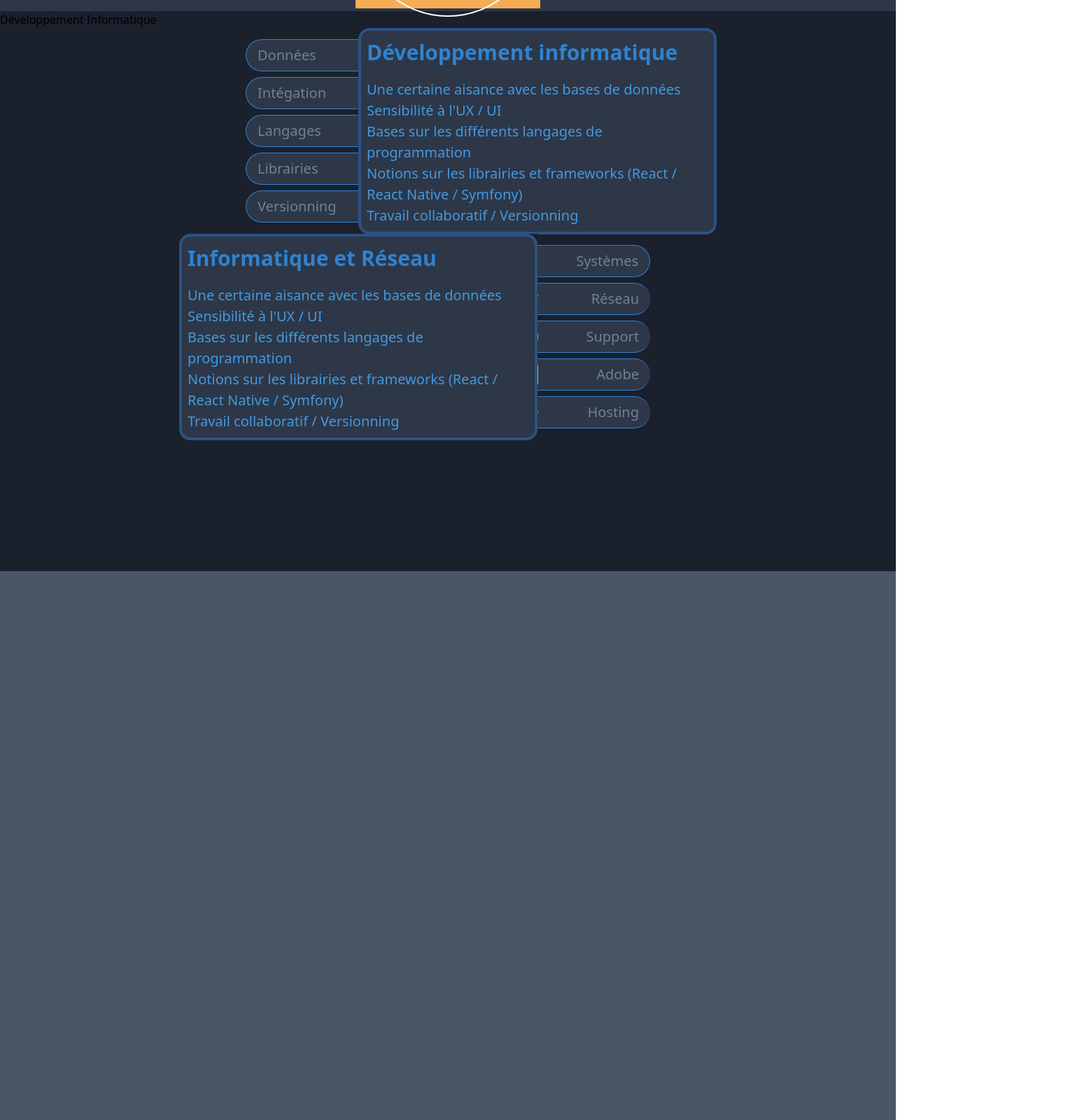
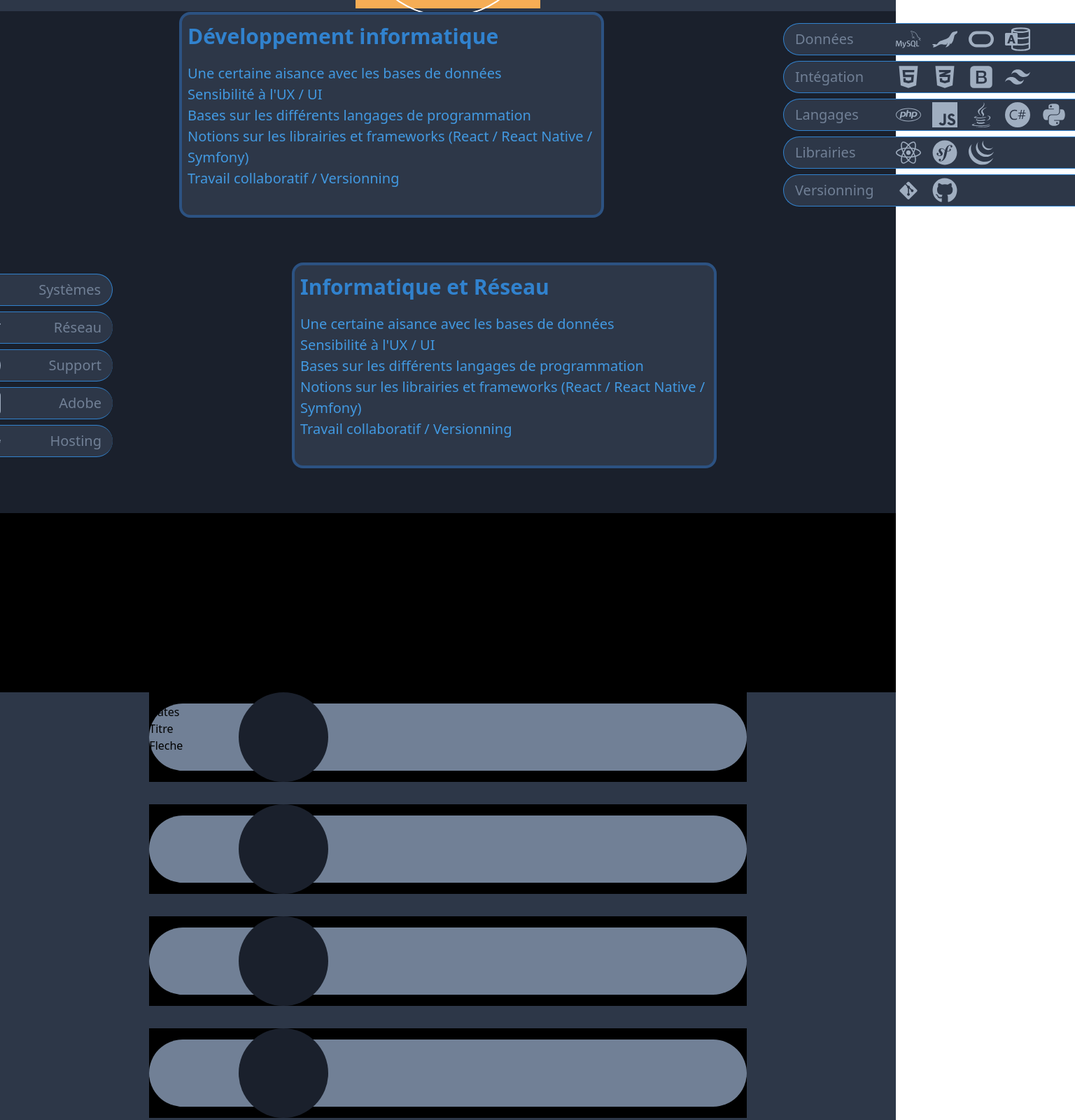
Before and after one commit to beenair/moncv, a React (Create React App) app: page / in a window 1280 px wide. Shown: the part 240-1840 px from the top of the page at 70% size, 1536 px wide, since content can reach past the window. Built offline with nearby package versions, Linux system fonts and the light colour scheme.

Commit message:
Modif des Skills et ajout expériences

```diff
--- a/src/App.js
+++ b/src/App.js
@@ -1,6 +1,7 @@
 import './tailwind.output.css'
 import Header from './Components/header'
 import Skills from './Components/skills'
+import Experiences from './Components/experiences';
 
 function App() {
   return (
@@ -13,13 +14,13 @@ function App() {
       </div>
 
       {/* SKILLS */}
-      <div className="bg-gray-900 h-screen">
+      <div className="bg-gray-900">
         <Skills/>
       </div>
 
       {/* PARCOURS */}
       <div className="bg-gray-800">
-
+        <Experiences/>
       </div>
 
       {/* FORMATION */}
@@ -33,12 +34,12 @@ function App() {
       </div>
 
       {/* PORTFOLIO */}
-      <div className="bg-gray-700 h-screen">
+      <div className="bg-gray-700 h-screen hidden">
 
       </div>
 
       {/* FORMULAIRE CONTACT */}
-      <div className="bg-gray-800 h-screen">
+      <div className="bg-gray-700 h-screen">
 
       </div>
 
--- a/src/Components/Skills.js
+++ b/src/Components/Skills.js
@@ -1,6 +1,7 @@
 import React, { Component } from 'react'
 import DevSkills from './devSkills'
 import ItSkills from './itSkills'
+import SoftSkills from './softSkills'
 
 
 export default class Skills extends Component {
@@ -9,31 +10,21 @@ export default class Skills extends Component {
 
     return(
 
-      <div className="">
+      <div className="bg-gray-900 border-t border-gray-900 grid grid-cols gap-16">
 
         {/* Dev Skills */}
-        <div className="h-auto">
-
-          {/* Titre */}
-          <div>
-            Développement Informatique
-          </div>
-
-          {/* Skills */}
-          <div>
-            <DevSkills/>
-          </div>
-
+        <div className="">
+          <DevSkills/>
         </div>
 
         {/* IT Skills */}
-        <div className="h-64">
+        <div className="">
           <ItSkills/>
         </div>
 
         {/* Soft Skills */}
-        <div className="col-span-2 h-64">
-          Soft Skills
+        <div className="">
+          <SoftSkills/>
         </div>
 
       </div>
--- a/src/Components/devSkills.js
+++ b/src/Components/devSkills.js
@@ -8,9 +8,29 @@ export default class DevSkills extends Component{
   render(){
     return(
 
-      <div className=" bg-gray-900">
 
-        <div className="flex flex-row z-0 relative">
+      <div className="flex flex-row">
+
+        <div className="bg-gray-800 p-2 ml-64 border-4 border-blue-800 rounded-2xl">
+
+          <div className="text-3xl font-bold text-blue-600">
+            Développement informatique
+          </div>
+
+
+          <div className="text-xl font-light text-blue-500 mt-4">
+            <ul>
+              <li>Une certaine aisance avec les bases de données</li>
+              <li>Sensibilité à l'UX / UI</li>
+              <li>Bases sur les différents langages de programmation</li>
+              <li>Notions sur les librairies et frameworks (React / React Native / Symfony)</li>
+              <li>Travail collaboratif / Versionning</li>
+            </ul>
+          </div>
+
+        </div>
+
+
 
         <div className="flex flex-1 flex-col gap-2 h-auto py-4 items-end">
 
@@ -64,33 +84,6 @@ export default class DevSkills extends Component{
 
         </div>
 
-
-          <div className="w-3/5 bg-gray-900 relative">
-
-            <div className="w-2/3 bg-gray-800 p-2 border-4 border-blue-800 rounded-2xl z-10 absolute top-0 left-0">
-
-              <div className="text-3xl font-bold text-blue-600">
-                Développement informatique
-              </div>
-
-
-              <div className="text-xl font-light text-blue-500 mt-4">
-                <ul>
-                  <li>Une certaine aisance avec les bases de données</li>
-                  <li>Sensibilité à l'UX / UI</li>
-                  <li>Bases sur les différents langages de programmation</li>
-                  <li>Notions sur les librairies et frameworks (React / React Native / Symfony)</li>
-                  <li>Travail collaboratif / Versionning</li>
-                </ul>
-              </div>
-
-            </div>
-
-          </div>
-
-
-        </div>
-
       </div>
 
     );
--- a/src/Components/experiences.js
+++ b/src/Components/experiences.js
@@ -0,0 +1,87 @@
+import React,{Component} from 'react';
+
+export default class Experiences extends Component{
+  render(){
+
+    return(
+
+      <div className ="grid grid-rows-6 gap-8">
+
+        {/* JUXTA */}
+        <div className="h-32 bg-black w-4/6 m-auto relative z-0">
+          <div className="h-24 mt-4 items-center rounded-l-full rounded-r-full bg-gray-600">
+            {/* Dates */}
+            <div classname="">
+              Dates
+            </div>
+            {/* Titre */}
+            <div className="">
+              Titre
+            </div>
+            {/* Fleche deroulement */}
+            <div classname="">
+              Fleche
+            </div>
+          </div>
+
+          <div className="rounded-full h-32 w-32 z-10 absolute top-0 ml-32 flex items-center justify-center bg-gray-900">
+
+          </div>
+        </div>
+
+
+        {/* ELISATH */}
+        <div className='h-32 bg-black w-4/6 m-auto relative z-0'>
+          <div className="h-24 mt-4 rounded-l-full rounded-r-full bg-gray-600">
+
+          </div>
+
+          <div className="rounded-full h-32 w-32 z-10 absolute top-0 ml-32 flex items-center justify-center bg-gray-900">
+
+          </div>
+        </div>
+
+
+        {/* OSIATIS */}
+        <div className='h-32 bg-black w-4/6 m-auto relative z-0'>
+          <div className="h-24 mt-4 rounded-l-full rounded-r-full bg-gray-600">
+
+          </div>
+
+          <div className="rounded-full h-32 w-32 z-10 absolute top-0 ml-32 flex items-center justify-center bg-gray-900">
+
+          </div>
+        </div>
+
+
+        {/* SOLOREC */}
+        <div className='h-32 bg-black w-4/6 m-auto relative z-0'>
+          <div className="h-24 mt-4 rounded-l-full rounded-r-full bg-gray-600">
+
+          </div>
+
+          <div className="rounded-full h-32 w-32 z-10 absolute top-0 ml-32 flex items-center justify-center bg-gray-900">
+
+          </div>
+        </div>
+
+
+
+        {/* BACCARAT */}
+        <div className='h-32 bg-black w-4/6 m-auto relative z-0'>
+          <div className="h-24 mt-4 rounded-l-full rounded-r-full bg-gray-600">
+
+          </div>
+
+          <div className="rounded-full h-32 w-32 z-10 absolute top-0 ml-32 flex items-center justify-center bg-gray-900">
+
+          </div>
+        </div>
+
+
+
+      </div>
+
+    );
+  }
+}
--- a/src/Components/itSkills.js
+++ b/src/Components/itSkills.js
@@ -11,33 +11,7 @@ export default class ItSkills extends Component{
 
       <div className="flex flex-row bg-gray-900">
 
-          <div className="w-3/5 bg-gray-900 relative">
-
-            <div className="w-2/3 bg-gray-800 p-2 border-4 border-blue-800 rounded-2xl z-10 absolute top-0 right-0">
-
-              <div className="text-3xl font-bold text-blue-600">
-                Informatique et Réseau
-              </div>
-
-
-              <div className="text-xl font-light text-blue-500 mt-4">
-                <ul>
-                  <li>Une certaine aisance avec les bases de données</li>
-                  <li>Sensibilité à l'UX / UI</li>
-                  <li>Bases sur les différents langages de programmation</li>
-                  <li>Notions sur les librairies et frameworks (React / React Native / Symfony)</li>
-                  <li>Travail collaboratif / Versionning</li>
-                </ul>
-              </div>
-
-            </div>
-
-          </div>
-
-
-
-
-        <div className="flex flex-row z-0 relative">
+        <div className="flex flex-row">
 
           <div className="flex flex-1 flex-col gap-2 h-auto py-4 items-start">
 
@@ -90,6 +64,28 @@ export default class ItSkills extends Component{
         </div>
 
 
+
+        <div className="bg-gray-800 p-2 mr-64 border-4 border-blue-800 rounded-2xl">
+
+          <div className="text-3xl font-bold text-blue-600">
+            Informatique et Réseau
+          </div>
+
+
+          <div className="text-xl font-light text-blue-500 mt-4">
+            <ul>
+              <li>Une certaine aisance avec les bases de données</li>
+              <li>Sensibilité à l'UX / UI</li>
+              <li>Bases sur les différents langages de programmation</li>
+              <li>Notions sur les librairies et frameworks (React / React Native / Symfony)</li>
+              <li>Travail collaboratif / Versionning</li>
+            </ul>
+          </div>
+
+        </div>
+
+
+
       </div>
 
     );
--- /dev/null
+++ b/src/Components/softSkills.js
@@ -0,0 +1,15 @@
+import React,{Component} from 'react';
+
+export default class SoftSkills extends Component {
+
+  render(){
+
+    return(
+
+      <div className="bg-black h-64">
+
+      </div>
+
+    );
+  }
+}
```
Lines whose indentation alone changed are shown as unchanged.
